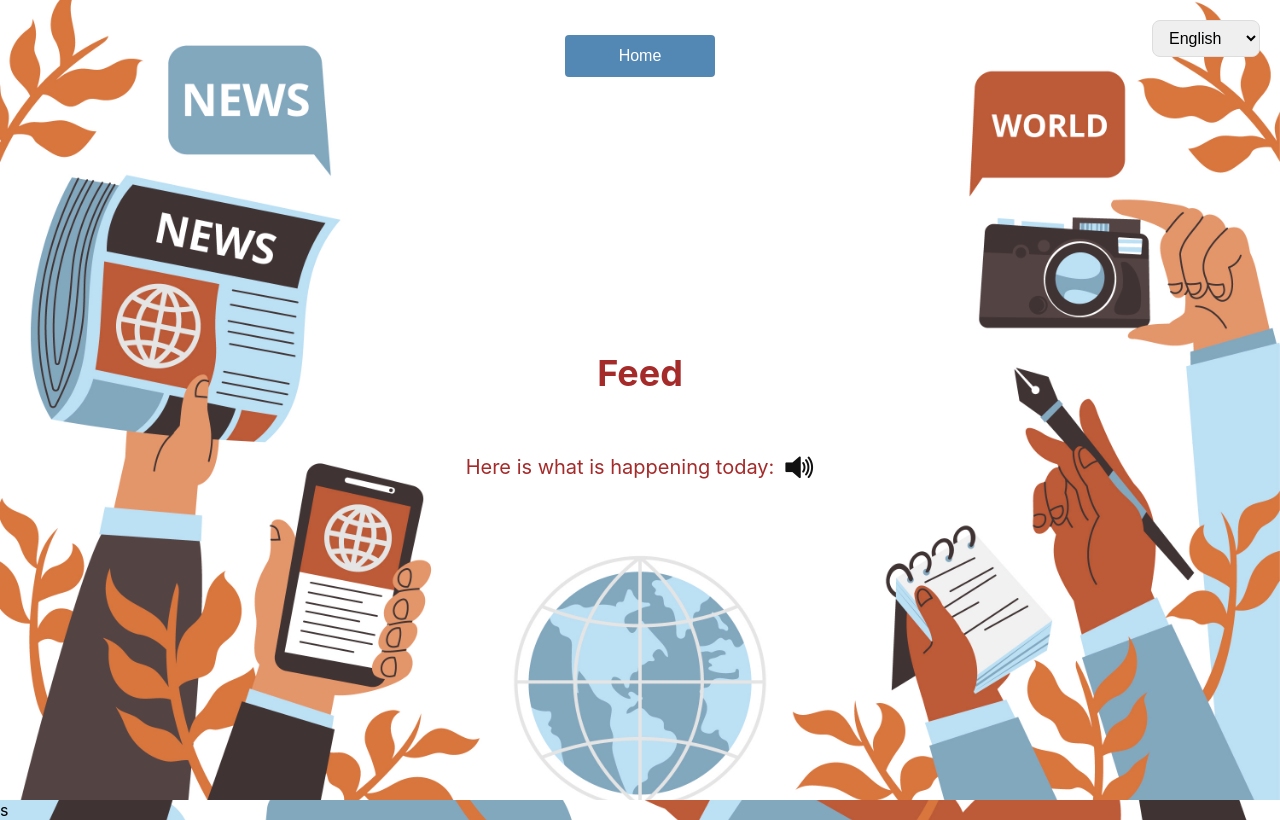
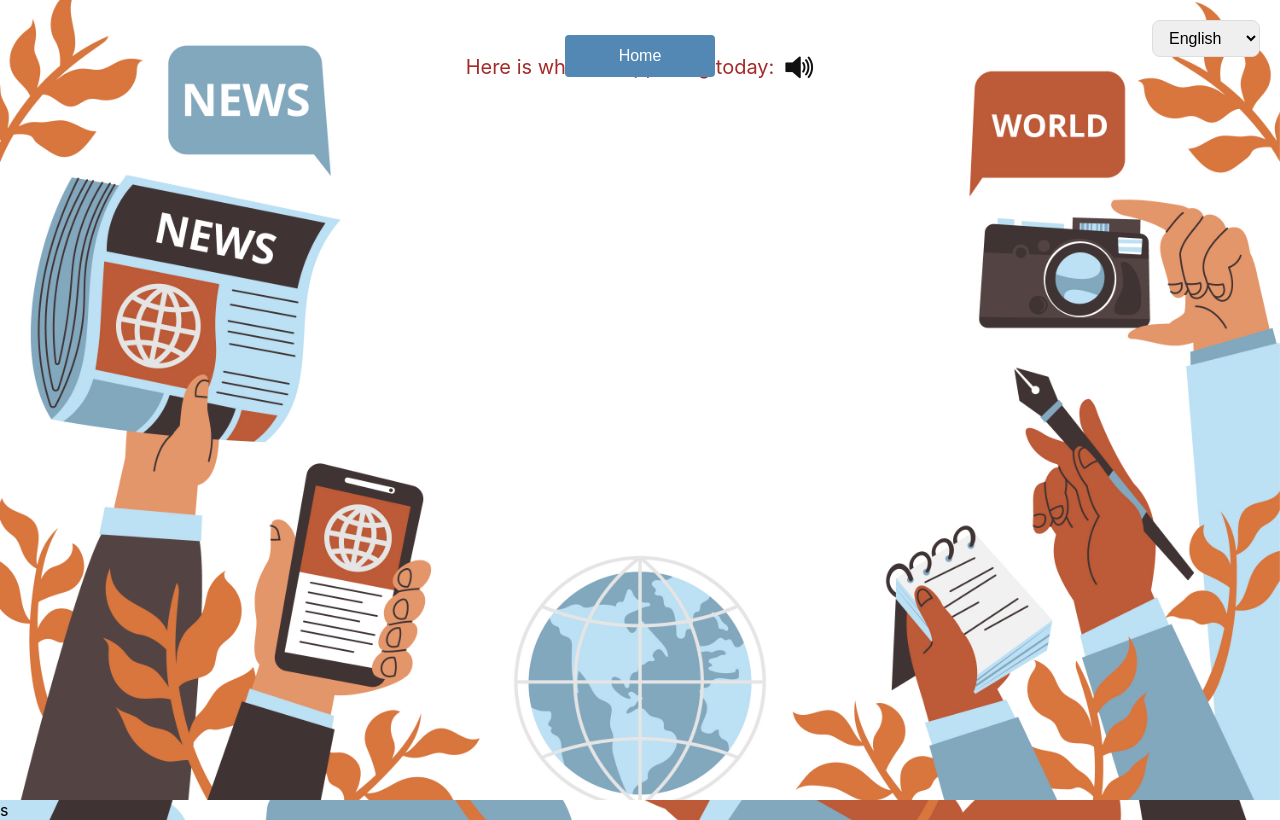
Before and after one commit to AshkanArabim/news-briefer, a React (Create React App) app in the folder client/: page /feed in a window 1280 px wide. Built offline with nearby package versions, Linux system fonts and the light colour scheme.

Commit message:
Move feed text and icon to top

```diff
--- a/client/src/Feed.css
+++ b/client/src/Feed.css
@@ -40,7 +40,7 @@
 .feed-title {
   font-size: 36px;
   color: brown;
-  margin-top: 50px; /* Add some space below the Home button */
+  margin-top: -750px; /* Add some space below the Home button */
 }
 
 /* Container for text and icon */
```
